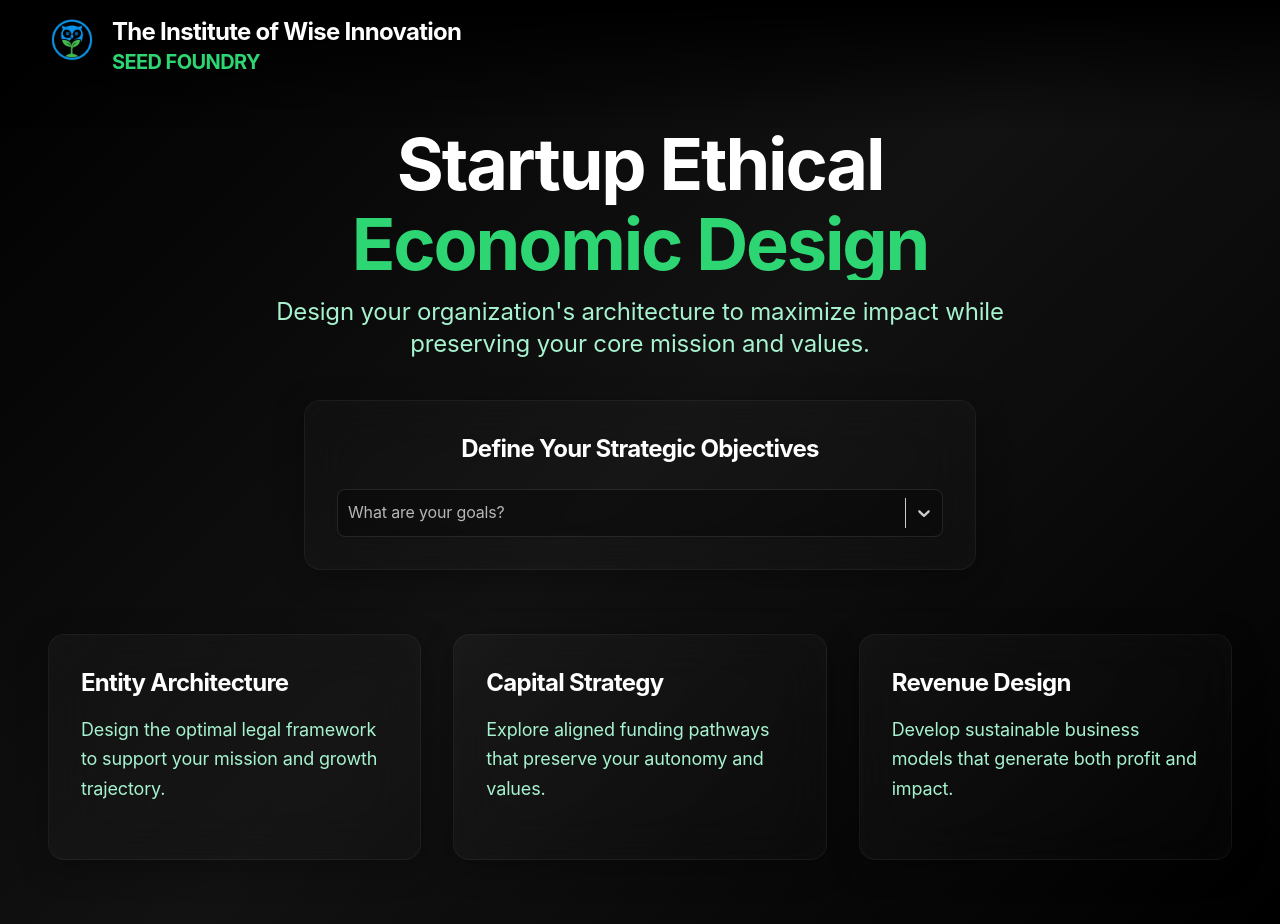
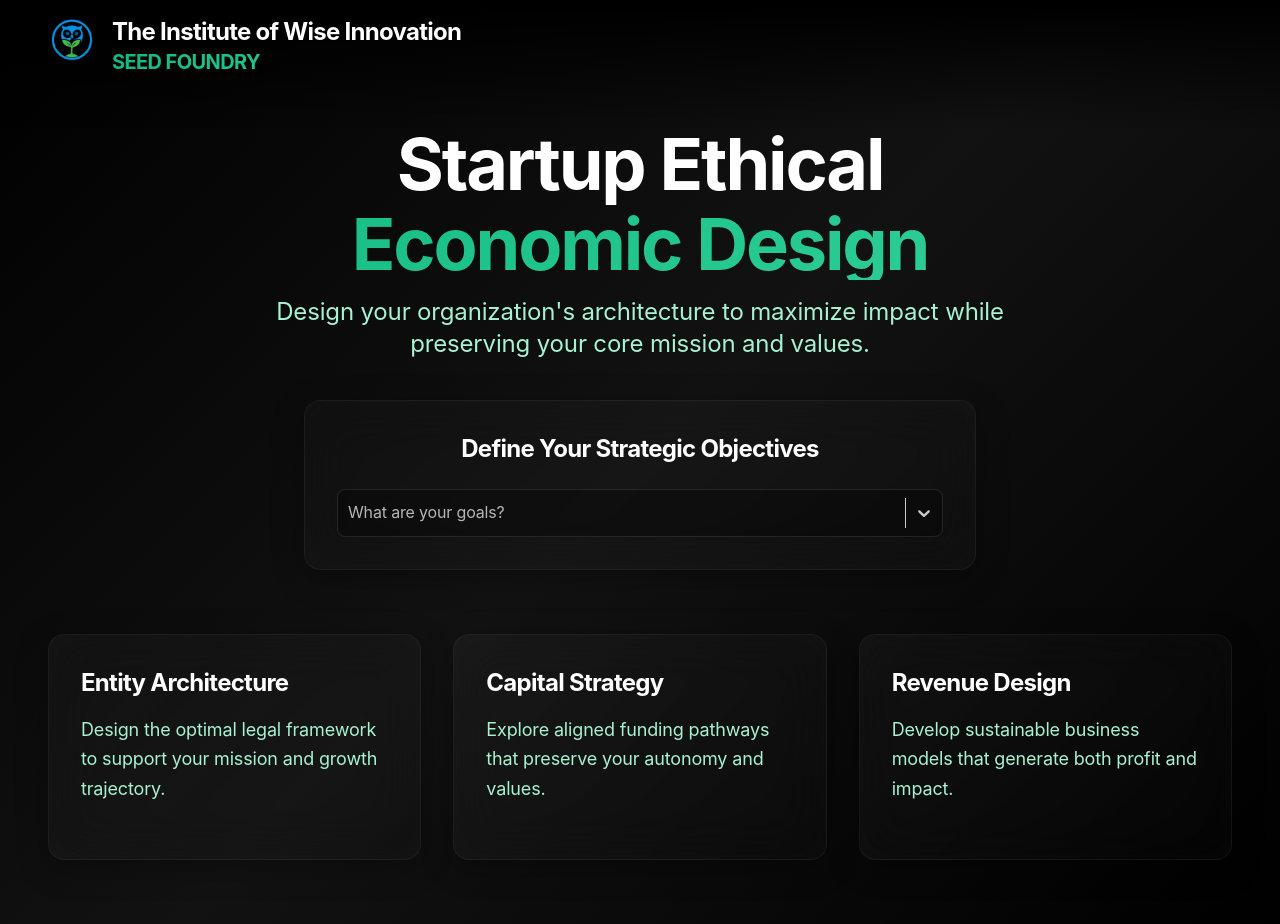
Before and after one commit to TurquoiseSound/SeedFoundry, a Next.js app: page / in a window 1280 px wide. Built offline with nearby package versions, Linux system fonts and the light colour scheme.

Commit message:
Update application green colors to match v0.dev

```diff
--- a/src/app/globals.css
+++ b/src/app/globals.css
@@ -26,10 +26,10 @@
   --earth-medium: #2d2d2d;
   --earth-light: #363636;
 
-  /* Accent color - vibrant but sophisticated */
-  --accent-rgb: 46, 213, 115;
-  --accent-dark-rgb: 39, 174, 96;
-  --accent-light-rgb: 46, 213, 115;
+  /* Accent color - matching v0.dev emerald */
+  --accent-rgb: 16, 185, 129;
+  --accent-dark-rgb: 4, 120, 87;
+  --accent-light-rgb: 52, 211, 153;
 
   /* Glass effect variables */
   --glass-bg: rgba(255, 255, 255, 0.03);
@@ -148,10 +148,11 @@ p {
 
 .goals__option {
   @apply text-white hover:bg-white/10 !important;
+  background-color: transparent !important;
 }
 
 .goals__option--is-selected {
-  @apply bg-black text-white !important;
+  @apply bg-emerald-600 text-white !important;
 }
 
 /* Entity Types and Library Styles */
--- a/src/components/GoalsSelect/GoalsSelect.module.scss
+++ b/src/components/GoalsSelect/GoalsSelect.module.scss
@@ -23,27 +23,28 @@
 
     .goals__menu {
       @apply mt-2 bg-black/90 backdrop-blur-xl rounded-lg shadow-lg border border-white/10;
-      z-index: 100;
+      z-index: 9999;
     }
 
     .goals__option {
       @apply p-3 cursor-pointer transition-all duration-200 text-white;
+      background-color: transparent !important;
 
       &:hover {
         @apply bg-white/10;
       }
 
       &--is-selected {
-        @apply bg-black text-white;
+        @apply bg-emerald-600 text-white;
 
         &:hover {
-          @apply bg-black/80;
+          @apply bg-emerald-600/90;
         }
       }
     }
 
     .goals__multi-value {
-      @apply bg-white/10 rounded-md m-1;
+      @apply bg-emerald-600/20 rounded-md m-1;
 
       &__label {
         @apply text-white px-2 py-1;
```
